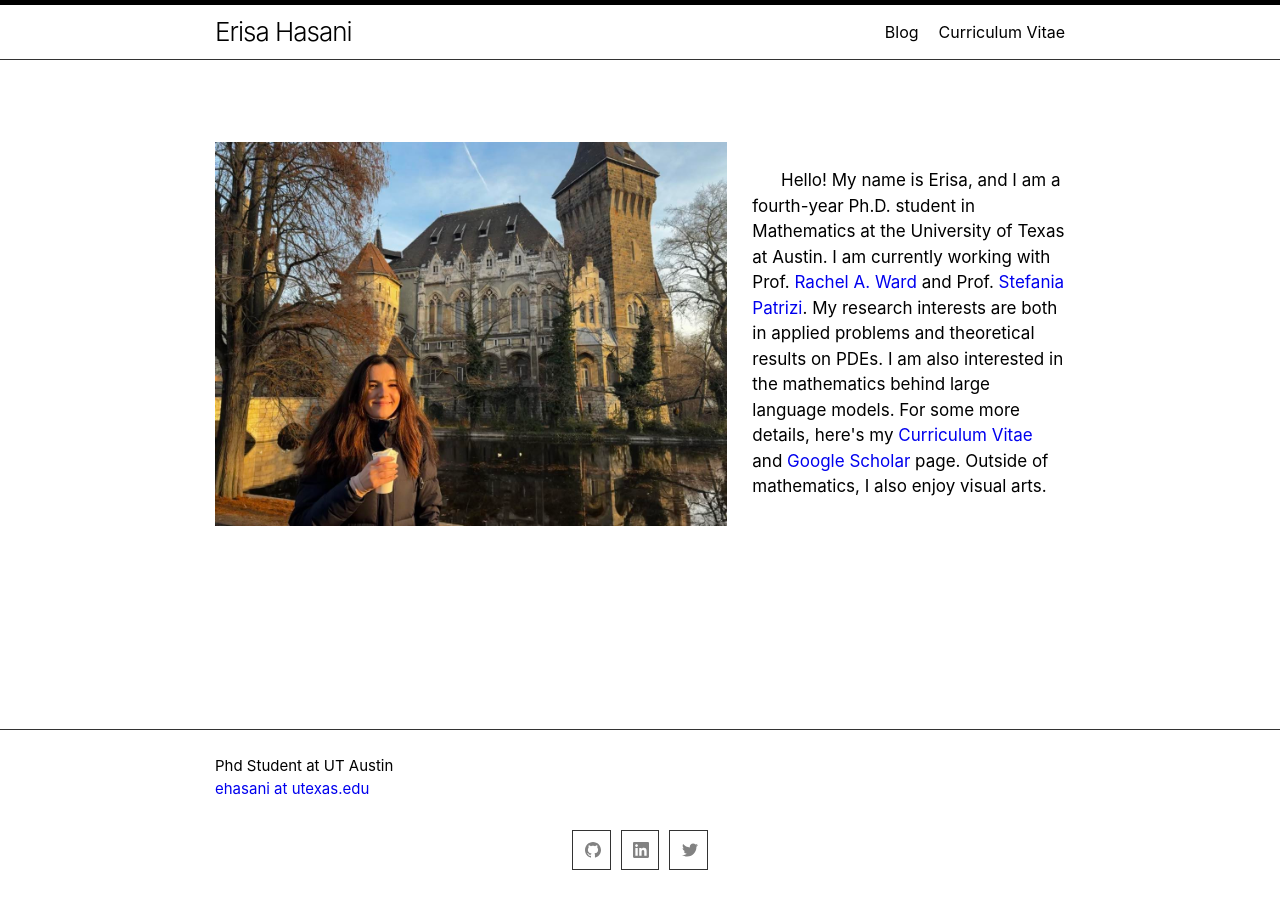
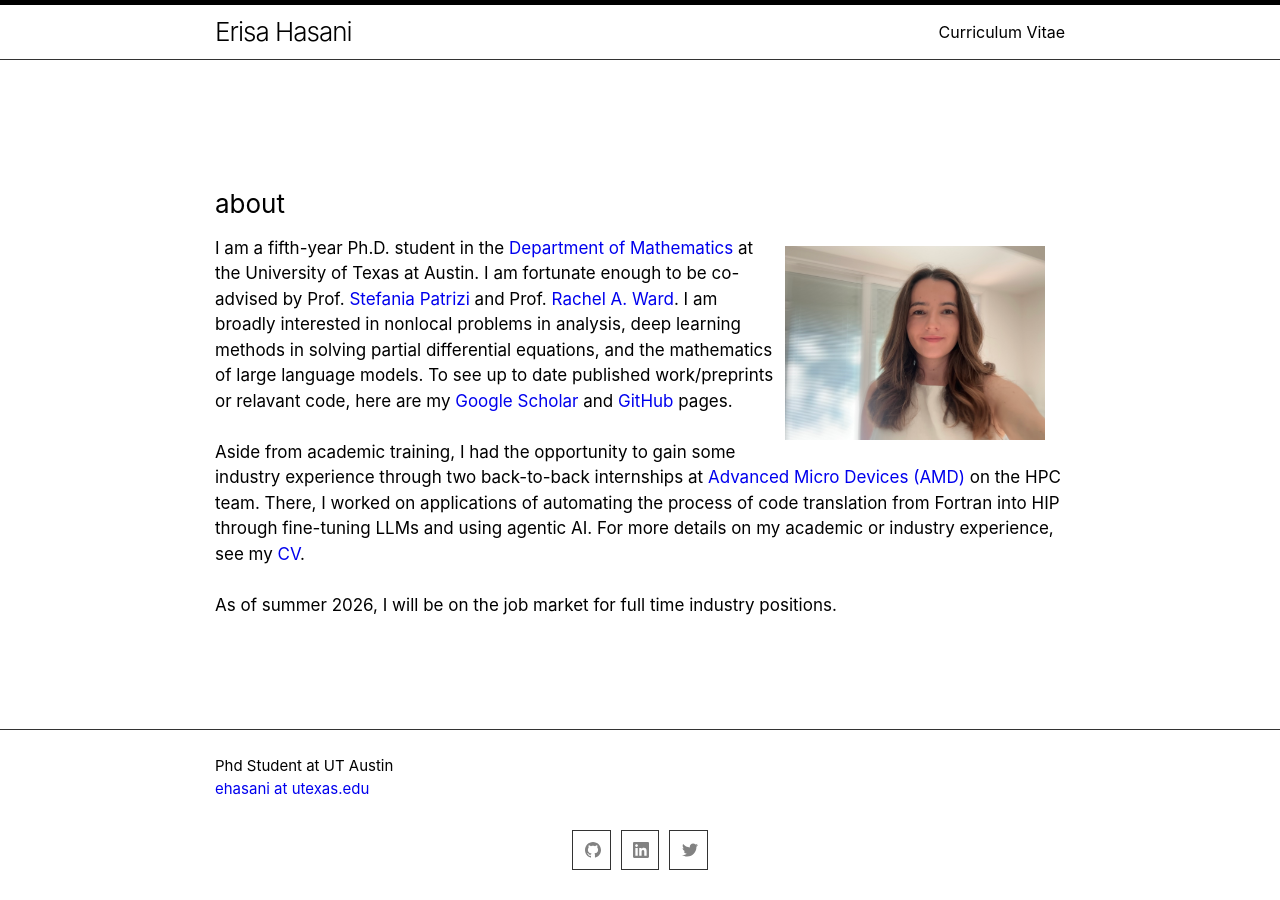
Before and after one commit to erisahasani/erisahasani.github.io, a Jekyll site: the page built from index.md, in a window 1280 px wide. Built offline with Jekyll 4.4.1, drawn with Linux system fonts in a browser that asks for light colours.

Commit message:
aug '25 update

```diff
--- a/_config.yml
+++ b/_config.yml
@@ -15,7 +15,7 @@ minima:
 
   # generate social links in footer
   social_links:
-    twitter: erisahasani3
+    twitter: erisaonX
     github: erisahasani
     # devto: jekyll
     # dribbble: jekyll
--- a/index.md
+++ b/index.md
@@ -13,38 +13,43 @@ jsarr:
 &nbsp;
 
 <html>
-  <head>
-    <title></title>
-  </head>
+<head>
+  <!-- <title>About</title> -->
   <style>
-  .container {
-  display: flex;
-  align-items: center;
-  justify-content: center
-}
+    .image {
+      float: right;
+      margin: 10px 20px 15px 10px; /* space between image and text */
+    }
+    img {
+      max-width: 260px; /* adjust size as needed */
+      height: auto;
+      display: block;
+    }
+    .text {
+      font-size: 17px;
+    }
+    h1 {
+      margin-top: 0;
+    }
+  </style>
+</head>
+<body>
+  <h3>about</h3>
 
-img {
-  max-width: 100%;
-  max-height:100%;
-}
+  <div class="image">
+    <img src="media/IMG_7435.jpg" alt="Profile picture">
+  </div>
 
-.text {
-  font-size: 17px;
-  padding-left: 25px;
-}
-  </style>
-  <body>
-    <div class="container">
-      <div class="image">
-        <img src="media\467834538_1982703175557267_5527850591522007668_n.jpg" width="6200" style="float: left;"  />
-      </div>
-      <div class="text">
-        <div>
-            &nbsp; &nbsp; &nbsp;
-            Hello! My name is Erisa, and I am a fourth-year Ph.D. student in Mathematics at the University of Texas at Austin. I am currently working with Prof. <a href="https://sites.google.com/prod/view/rward/home"> Rachel A. Ward</a> and Prof. <a href="https://www.ma.utexas.edu/component/cobalt/item/3350-patrizi-stefania?Itemid=1259">Stefania Patrizi</a>. My research interests are both in applied problems and theoretical results on PDEs. I am also interested in the mathematics behind large language models. For some more details, here's my <a href="https://www.ehasani.com/cv/">Curriculum Vitae</a> and <a href="https://scholar.google.com/citations?user=LtO6zfcAAAAJ&hl=en">Google Scholar</a> page. Outside of mathematics, I also enjoy visual arts.
+  <div class="text">
+    I am a fifth-year Ph.D. student in the <a href="https://math.utexas.edu/">Department of Mathematics</a> at the University of Texas at Austin. I am fortunate enough to be co-advised by Prof. <a href="https://math.utexas.edu/directory/stefania-patrizi">Stefania Patrizi</a> and Prof. <a href="https://math.utexas.edu/directory/rachel-ward">Rachel A. Ward</a>. I am broadly interested in nonlocal problems in analysis, deep learning methods in solving partial differential equations, and the mathematics of large language models. To see up to date published work/preprints or relavant code, here are my <a href="https://scholar.google.com/citations?user=LtO6zfcAAAAJ&hl=en">Google Scholar</a> and <a href="https://github.com/erisahasani">GitHub</a> pages.
 
-        </div>
-      </div>
-    </div>
-  </body>
+    <br><br>
+
+    Aside from academic training, I had the opportunity to gain some industry experience through two back-to-back internships at <a href="https://www.amd.com/en.html">Advanced Micro Devices (AMD)</a> on the HPC team. There, I worked on applications of automating the process of code translation from Fortran into HIP through fine-tuning LLMs and using agentic AI. For more details on my academic or industry experience, see my <a href="https://www.ehasani.com/cv/">CV</a>.
+
+    <br> <br>
+
+    As of summer 2026, I will be on the job market for full time industry positions.
+  </div>
+</body>
 </html>
```
Also changed, not shown: _includes/javastuff/blendertest.js (deleted, +0 -37 lines), _includes/javastuff/testtorus.js (deleted, +0 -38 lines), blog.md (+2 -1 lines), cv.md (+1 -1 lines), media/467834538_1982703175557267_5527850591522007668_n.jpg (deleted), media/IMG_7435.jpg (added).
